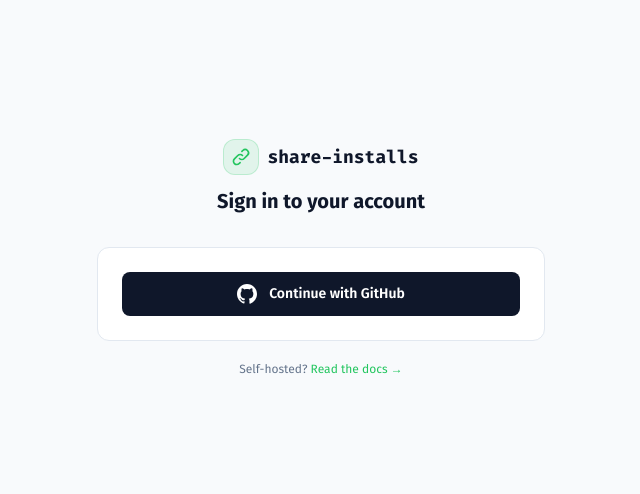
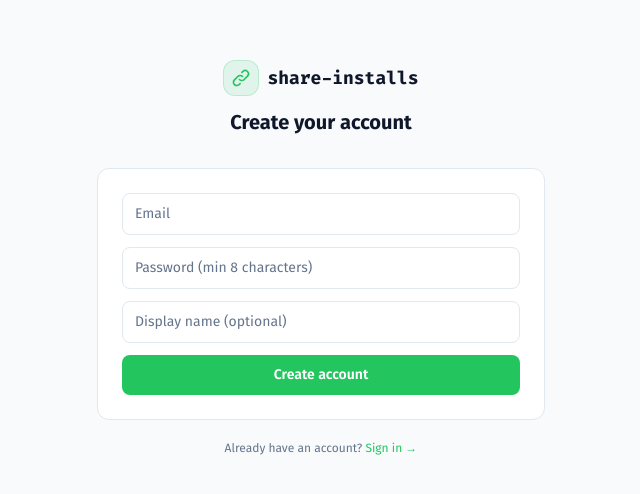
Before and after one commit to ceeyang/share-installs, a Vue app in the folder dashboard/: page /register in a window 1280 px wide. Before the commit this address led to /login. Shown: the part 142-636 px from the top of the page, without its empty margins (319-959 px from the left). Built offline with nearby package versions, Linux system fonts and the light colour scheme; no server answers.

Commit message:
feat(frontend): add email login form, RegisterView, /register and /profile routes

```diff
--- a/dashboard/src/router/index.ts
+++ b/dashboard/src/router/index.ts
@@ -1,4 +1,3 @@
-// dashboard/src/router/index.ts
 import { createRouter, createWebHistory } from 'vue-router'
 import { authGuard } from './guards'
 
@@ -6,6 +5,11 @@
   {
     path: '/login',
     component: () => import('@/views/LoginView.vue'),
+    meta: { requiresAuth: false },
+  },
+  {
+    path: '/register',
+    component: () => import('@/views/RegisterView.vue'),
     meta: { requiresAuth: false },
   },
   {
@@ -23,7 +27,11 @@
     component: () => import('@/views/PricingView.vue'),
     meta: { requiresAuth: true },
   },
-  // Fallbacks
+  {
+    path: '/profile',
+    component: () => import('@/views/ProfileView.vue'),
+    meta: { requiresAuth: true },
+  },
   { path: '/', redirect: '/apps' },
   { path: '/:pathMatch(.*)*', redirect: '/apps' },
 ]
--- a/dashboard/src/views/LoginView.vue
+++ b/dashboard/src/views/LoginView.vue
@@ -1,7 +1,6 @@
 <!-- dashboard/src/views/LoginView.vue -->
 <template>
   <AuthLayout>
-    <!-- Logo + wordmark -->
     <div class="text-center mb-8">
       <div class="inline-flex items-center gap-2 mb-3">
         <div class="w-9 h-9 bg-brand-cta/10 border border-brand-cta/20 rounded-xl flex items-center justify-center">
@@ -15,16 +14,14 @@
       <h1 class="text-xl font-bold text-brand-text">Sign in to your account</h1>
     </div>
 
-    <!-- Card -->
-    <div class="bg-surface border border-border rounded-xl p-6">
-      <!-- Error banner -->
-      <div v-if="errorMsg" class="mb-4 p-3 bg-red-500/10 border border-red-500/20 rounded-lg">
+    <div class="bg-surface border border-border rounded-xl p-6 space-y-4">
+      <div v-if="errorMsg" class="p-3 bg-red-500/10 border border-red-500/20 rounded-lg">
         <p class="text-sm text-red-500 leading-snug">{{ errorMsg }}</p>
       </div>
 
-      <!-- GitHub login button -->
+      <!-- GitHub -->
       <button
-        @click="signIn"
+        @click="signInGitHub"
         class="w-full flex items-center justify-center gap-3 bg-brand-text text-surface py-3 px-4 rounded-lg font-semibold text-sm hover:opacity-90 transition-opacity cursor-pointer"
       >
         <svg class="w-5 h-5 flex-shrink-0" fill="currentColor" viewBox="0 0 24 24">
@@ -32,16 +29,45 @@
         </svg>
         Continue with GitHub
       </button>
+
+      <!-- Divider -->
+      <div class="flex items-center gap-3">
+        <div class="flex-1 h-px bg-border"></div>
+        <span class="text-xs text-muted">or</span>
+        <div class="flex-1 h-px bg-border"></div>
+      </div>
+
+      <!-- Email form -->
+      <form @submit.prevent="signInEmail" class="space-y-3">
+        <input
+          v-model="email"
+          type="email"
+          placeholder="Email"
+          autocomplete="email"
+          required
+          class="w-full px-3 py-2.5 rounded-lg border border-border bg-transparent text-sm text-brand-text placeholder-muted focus:outline-none focus:ring-1 focus:ring-brand-cta"
+        />
+        <input
+          v-model="password"
+          type="password"
+          placeholder="Password"
+          autocomplete="current-password"
+          required
+          class="w-full px-3 py-2.5 rounded-lg border border-border bg-transparent text-sm text-brand-text placeholder-muted focus:outline-none focus:ring-1 focus:ring-brand-cta"
+        />
+        <button
+          type="submit"
+          :disabled="loading"
+          class="w-full py-2.5 px-4 rounded-lg bg-brand-cta text-white text-sm font-semibold hover:opacity-90 transition-opacity disabled:opacity-50 cursor-pointer"
+        >
+          {{ loading ? 'Signing in…' : 'Sign in' }}
+        </button>
+      </form>
     </div>
 
-    <!-- Footer link -->
     <p class="mt-5 text-center text-xs text-muted">
-      Self-hosted?
-      <a
-        href="https://github.com/ceeyang/share-installs"
-        target="_blank"
-        class="text-brand-cta hover:underline"
-      >Read the docs →</a>
+      Don't have an account?
+      <RouterLink to="/register" class="text-brand-cta hover:underline">Register →</RouterLink>
     </p>
   </AuthLayout>
 </template>
@@ -51,34 +77,49 @@
 import { useRouter, useRoute } from 'vue-router'
 import AuthLayout from '@/layouts/AuthLayout.vue'
 import { useAuthStore } from '@/stores/auth'
+import { login } from '@/api/auth'
 
 const router = useRouter()
 const route = useRoute()
 const auth = useAuthStore()
+
+const email = ref('')
+const password = ref('')
+const loading = ref(false)
 const errorMsg = ref('')
 
 onMounted(async () => {
-  // Handle OAuth error query params returned by the backend redirect
   if (route.query.error === 'github_not_configured') {
-    errorMsg.value =
-      'GitHub OAuth is not configured on the server. Set GITHUB_CLIENT_ID and GITHUB_CLIENT_SECRET.'
+    errorMsg.value = 'GitHub OAuth is not configured on the server.'
   } else if (route.query.auth_error) {
     errorMsg.value = `Authentication failed: ${route.query.auth_error}`
   }
-
   if (errorMsg.value) {
-    // Clean up URL without triggering a page reload
     router.replace({ query: {} })
     return
   }
-
-  // Already logged in? Skip straight to apps.
   await auth.init()
   if (auth.isLoggedIn) router.push('/apps')
 })
 
-function signIn() {
+function signInGitHub() {
   const base = import.meta.env.VITE_API_BASE_URL ?? ''
   window.location.href = `${base}/auth/github`
 }
+
+async function signInEmail() {
+  loading.value = true
+  errorMsg.value = ''
+  try {
+    await login(email.value, password.value)
+    auth.initialized = false
+    await auth.init()
+    router.push('/apps')
+  } catch (err: unknown) {
+    const msg = (err as { response?: { data?: { error?: string } } })?.response?.data?.error
+    errorMsg.value = msg ?? 'Sign in failed. Please try again.'
+  } finally {
+    loading.value = false
+  }
+}
 </script>
--- /dev/null
+++ b/dashboard/src/views/RegisterView.vue
@@ -0,0 +1,94 @@
+<!-- dashboard/src/views/RegisterView.vue -->
+<template>
+  <AuthLayout>
+    <div class="text-center mb-8">
+      <div class="inline-flex items-center gap-2 mb-3">
+        <div class="w-9 h-9 bg-brand-cta/10 border border-brand-cta/20 rounded-xl flex items-center justify-center">
+          <svg class="w-5 h-5 text-brand-cta" fill="none" viewBox="0 0 24 24" stroke="currentColor">
+            <path stroke-linecap="round" stroke-linejoin="round" stroke-width="2"
+              d="M13.828 10.172a4 4 0 00-5.656 0l-4 4a4 4 0 105.656 5.656l1.102-1.101m-.758-4.899a4 4 0 005.656 0l4-4a4 4 0 00-5.656-5.656l-1.1 1.1" />
+          </svg>
+        </div>
+        <span class="font-mono font-bold text-lg text-brand-text">share-installs</span>
+      </div>
+      <h1 class="text-xl font-bold text-brand-text">Create your account</h1>
+    </div>
+
+    <div class="bg-surface border border-border rounded-xl p-6">
+      <div v-if="errorMsg" class="mb-4 p-3 bg-red-500/10 border border-red-500/20 rounded-lg">
+        <p class="text-sm text-red-500 leading-snug">{{ errorMsg }}</p>
+      </div>
+
+      <form @submit.prevent="submit" class="space-y-3">
+        <input
+          v-model="email"
+          type="email"
+          placeholder="Email"
+          autocomplete="email"
+          required
+          class="w-full px-3 py-2.5 rounded-lg border border-border bg-transparent text-sm text-brand-text placeholder-muted focus:outline-none focus:ring-1 focus:ring-brand-cta"
+        />
+        <input
+          v-model="password"
+          type="password"
+          placeholder="Password (min 8 characters)"
+          autocomplete="new-password"
+          required
+          class="w-full px-3 py-2.5 rounded-lg border border-border bg-transparent text-sm text-brand-text placeholder-muted focus:outline-none focus:ring-1 focus:ring-brand-cta"
+        />
+        <input
+          v-model="displayName"
+          type="text"
+          placeholder="Display name (optional)"
+          autocomplete="nickname"
+          class="w-full px-3 py-2.5 rounded-lg border border-border bg-transparent text-sm text-brand-text placeholder-muted focus:outline-none focus:ring-1 focus:ring-brand-cta"
+        />
+        <button
+          type="submit"
+          :disabled="loading"
+          class="w-full py-2.5 px-4 rounded-lg bg-brand-cta text-white text-sm font-semibold hover:opacity-90 transition-opacity disabled:opacity-50 cursor-pointer"
+        >
+          {{ loading ? 'Creating account…' : 'Create account' }}
+        </button>
+      </form>
+    </div>
+
+    <p class="mt-5 text-center text-xs text-muted">
+      Already have an account?
+      <RouterLink to="/login" class="text-brand-cta hover:underline">Sign in →</RouterLink>
+    </p>
+  </AuthLayout>
+</template>
+
+<script setup lang="ts">
+import { ref } from 'vue'
+import { useRouter } from 'vue-router'
+import AuthLayout from '@/layouts/AuthLayout.vue'
+import { useAuthStore } from '@/stores/auth'
+import { register } from '@/api/auth'
+
+const router = useRouter()
+const auth = useAuthStore()
+
+const email = ref('')
+const password = ref('')
+const displayName = ref('')
+const loading = ref(false)
+const errorMsg = ref('')
+
+async function submit() {
+  loading.value = true
+  errorMsg.value = ''
+  try {
+    await register(email.value, password.value, displayName.value || undefined)
+    auth.initialized = false
+    await auth.init()
+    router.push('/apps')
+  } catch (err: unknown) {
+    const msg = (err as { response?: { data?: { error?: string } } })?.response?.data?.error
+    errorMsg.value = msg ?? 'Registration failed. Please try again.'
+  } finally {
+    loading.value = false
+  }
+}
+</script>
```
